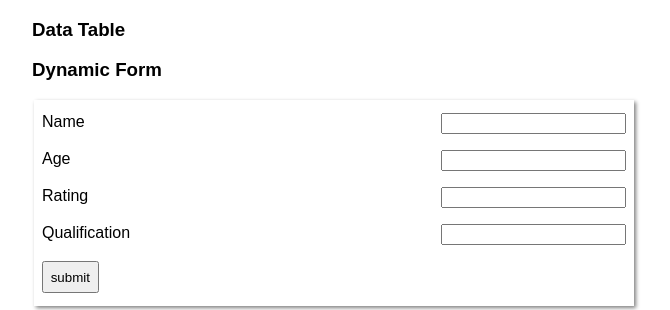
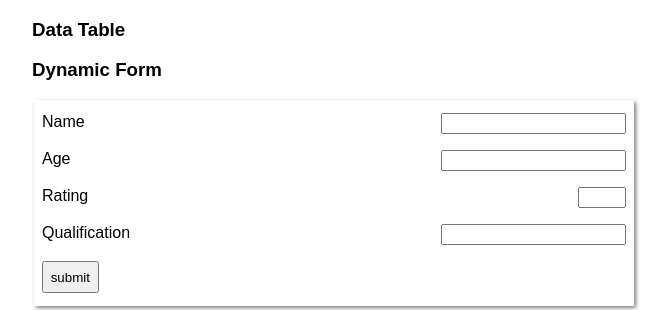
Before and after one commit to rajeshpillai/react-datatable, a React (Create React App) app: page / in a window 1280 px wide. Shown: the top 310 px of the page, without its empty margins (0-670 px from the left). Built offline with nearby package versions, Linux system fonts and the light colour scheme.

Commit message:
Dynamic Form: Passing props

```diff
--- a/src/App.js
+++ b/src/App.js
@@ -60,10 +60,10 @@ export default class App extends React.Component {
           <h3>Data Table </h3>
           <DynamicForm
             model={[
-              {key: "name", label: "Name"},
-              {key: "age",label: "Age"},
-              {key: "rating",label: "Rating"},
-              {key: "qualification",label: "Qualification"},
+              {key: "name", label: "Name", props: {required: true}},
+              {key: "age",label: "Age", type: "number"},
+              {key: "rating",label: "Rating", type: "number", props:{min:0,max:5}},
+              {key: "qual",label: "Qualification"},
 
             ]}
           />
--- a/src/components/DynamicForm/index.js
+++ b/src/components/DynamicForm/index.js
@@ -6,6 +6,7 @@ export default  class DynamicForm extends React.Component {
     state = {
     }
     constructor(props) {
+        props.model.type = props.model.type || "text";
         super(props);
         console.log("model: ",props.model);
     }
@@ -26,16 +27,21 @@ export default  class DynamicForm extends React.Component {
 
         let formUI = model.map((m) => {
             let key = m.key;
+            let type = m.type;
+            let props = m.props || {};
+            // Object.keys(props).forEach((key) => {
+            //     console.log(key, props[key]);
+            // })
             return (
                 <div key={m.key} className="form-group">
                     <label className="form-label"
-                        key={m.key} htmlFor={m.key}>
+                        key={"l" + m.key} htmlFor={m.key}>
                         {m.label}
                     </label>
-                    <input
+                    <input {...props}
                         ref={(key)=> {this[m.key]=key}}
                         className="form-input"
-                        type="text" key={m.key}
+                        type={type} key={"i" + m.key}
                         onChange={(e)=>{ this.onChange(e, key)}}/>
                 </div>
             );
```
